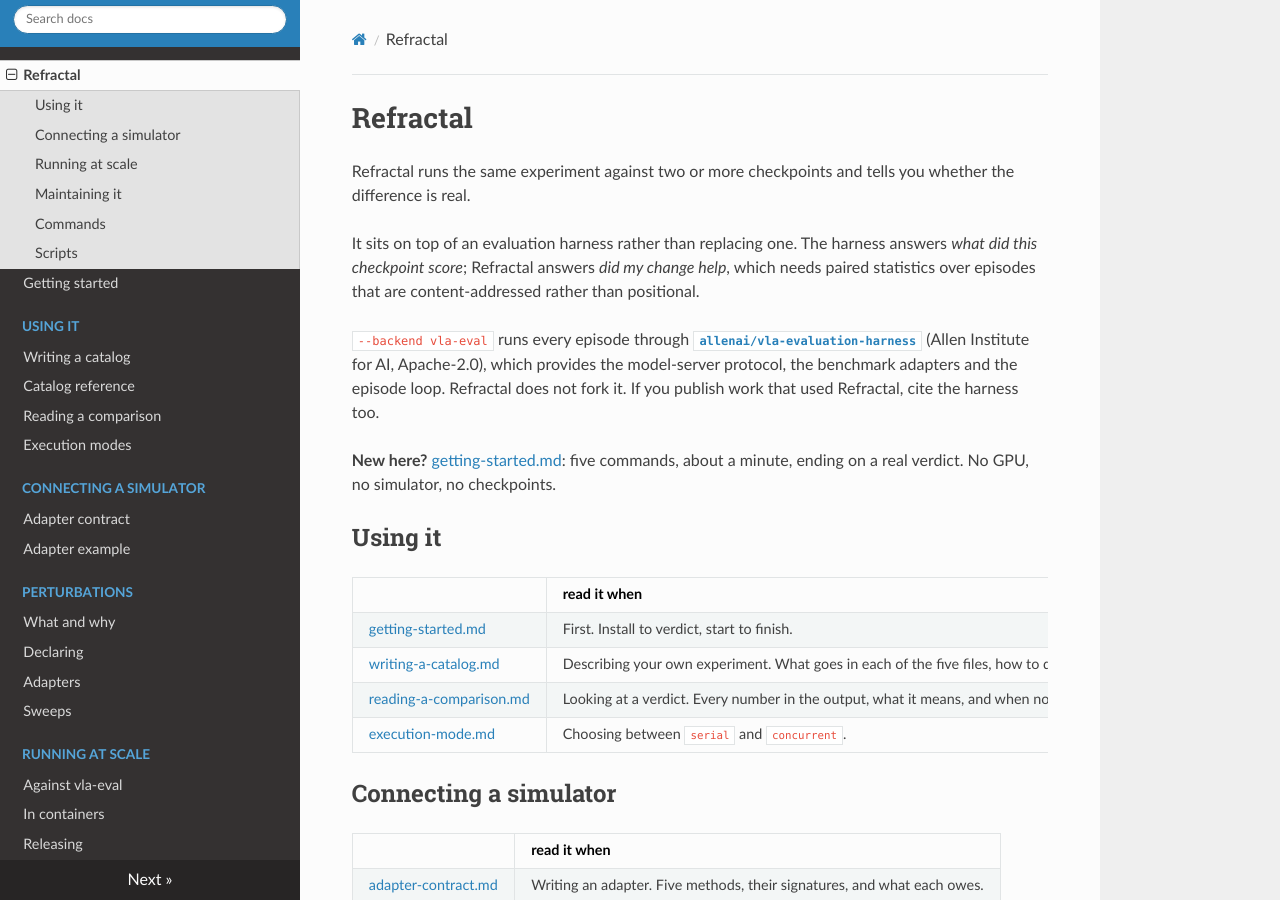
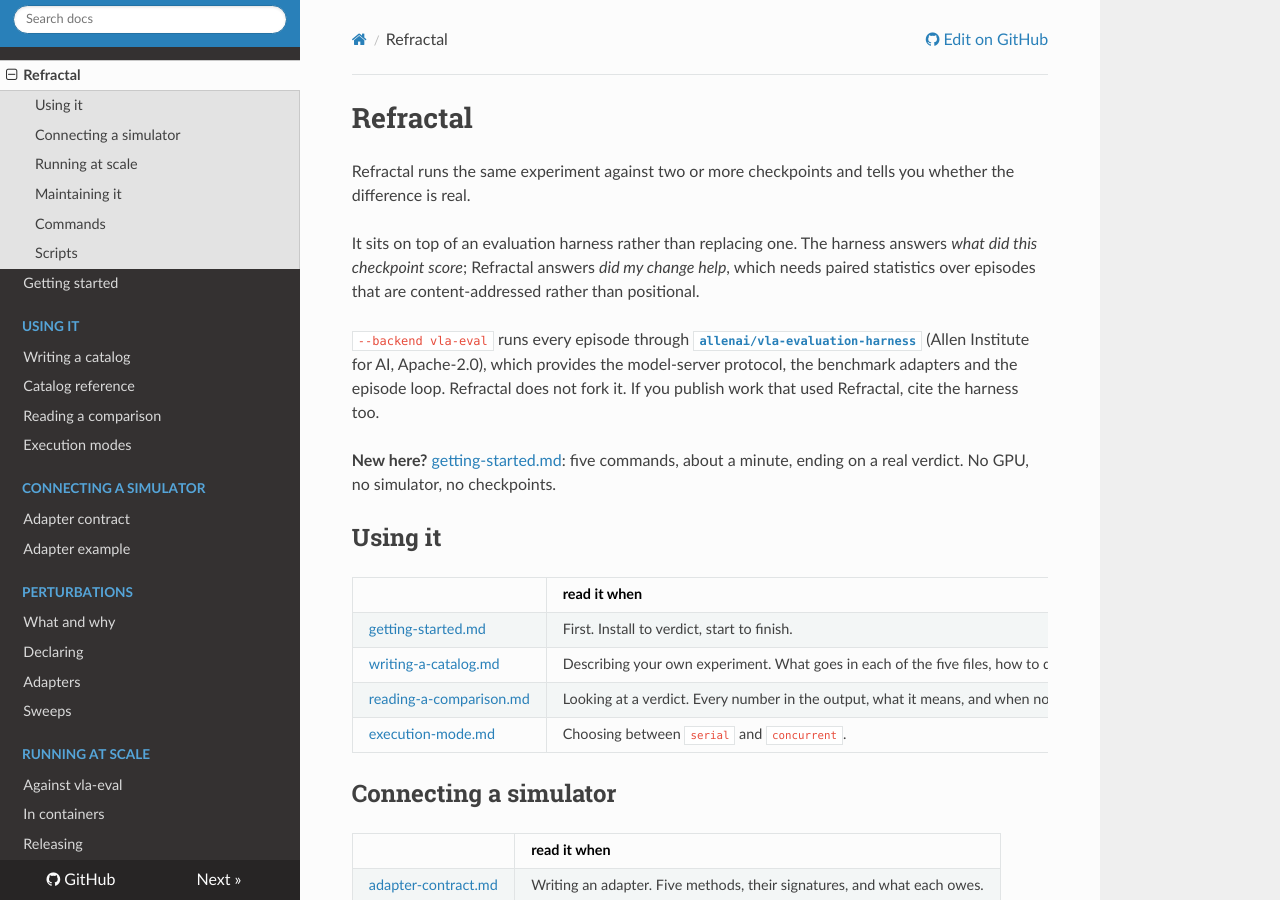
Before and after one commit to nalinraut/refractal, an MkDocs documentation site: the page built from docs/README.md, in a window 1280 px wide and 900 px high. Built offline with MkDocs 1.6.1, drawn with Linux system fonts in a browser that asks for light colours; nearby versions of some CDN libraries; part of the change alters nothing that is shown.

Commit message:
Serve the docs from GitHub Pages
mkdocs was already configured and already strict, so this is the workflow
around it rather than new documentation. `mkdocs build --strict` fails on a
dead cross-link, and --strict is passed on the command line as well as set in
mkdocs.yml so a future edit to that file cannot quietly turn it off for CI.

Adds a check strict does not make: every page the nav claims exists. mkdocs
builds a file missing from the nav without complaint and says nothing about the
reverse, so a nav entry pointing at a deleted page is a link into nothing,
invisible until somebody clicks. Verified by planting an entry for a page that
does not exist and watching it fail.

site_url was unset, so mkdocs emitted no canonical link and no sitemap: the
rendered pages and GitHub's blob view of the same Markdown looked equally
authoritative to a crawler. repo_url and edit_uri give every page an edit link.

Runs on pushes that touch docs/ or mkdocs.yml, and on demand. Not on every
push, because the deploy uploads the whole site and most commits do not change
a word of it. Concurrency is capped at one with newer superseding older, since
two quick pushes otherwise race and the last to finish wins rather than the
last pushed.

Needs Settings -> Pages -> Source: GitHub Actions once. Until then the deploy
fails with "Pages is not enabled" and nothing is served.

Co-Authored-By: Claude Opus 5 (1M context) <noreply@anthropic.com>

```diff
--- a/mkdocs.yml
+++ b/mkdocs.yml
@@ -1,5 +1,11 @@
 site_name: Refractal
 site_description: Paired comparison of policy checkpoints over content-addressed episodes.
+# Where the built site is served from. Without it mkdocs emits no canonical
+# link and no sitemap, so every page looks equally authoritative to a crawler
+# and the copies on GitHub's blob view compete with the rendered ones.
+site_url: https://nalinraut.github.io/refractal/
+repo_url: https://github.com/nalinraut/refractal
+edit_uri: edit/main/docs/
 docs_dir: docs
 
 # The readthedocs theme ships with MkDocs, so building the docs needs no
```
Also changed, not shown: 1 other file.
